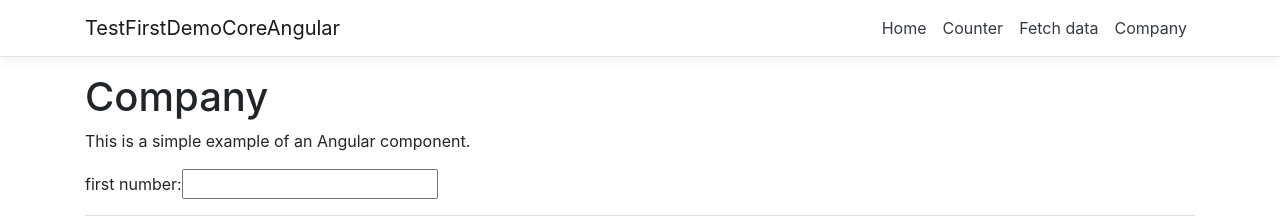
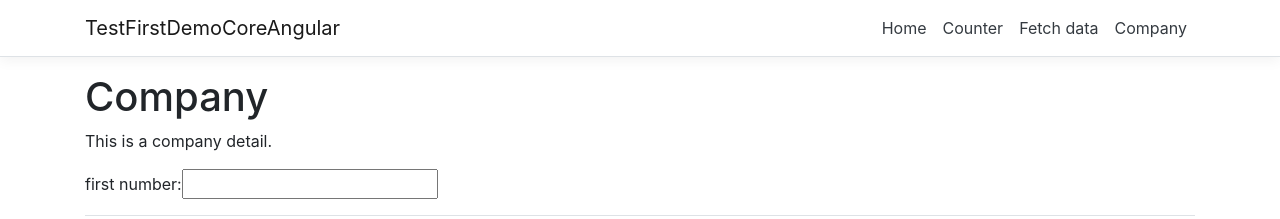
Before and after one commit to payalradadiyaviprak/DotNetCore, an Angular app in the folder ClientApp/: page /company-data in a window 1280 px wide. Shown: the top 219 px of the page. Built offline with nearby package versions, Linux system fonts and the light colour scheme; no server answers.

Commit message:
# change in company html page

```diff
--- a/ClientApp/src/app/company-data/company-data.component.html
+++ b/ClientApp/src/app/company-data/company-data.component.html
@@ -1,6 +1,6 @@
 <h1>Company</h1>
 
-<p>This is a simple example of an Angular component.</p>
+<p>This is a company detail.</p>
 <p>first number:<input type="text" ngModel name="num1" id="num1" value="50"></p>
 <div ng-app="myApp" ng-controller="mainController" data-ng-init="init()">
   <table class='table table-striped' aria-labelledby="tableLabel" ng-init="getstudent()">
```
Also changed, not shown: 1 other file (tests, documents, lock files or other folders).
